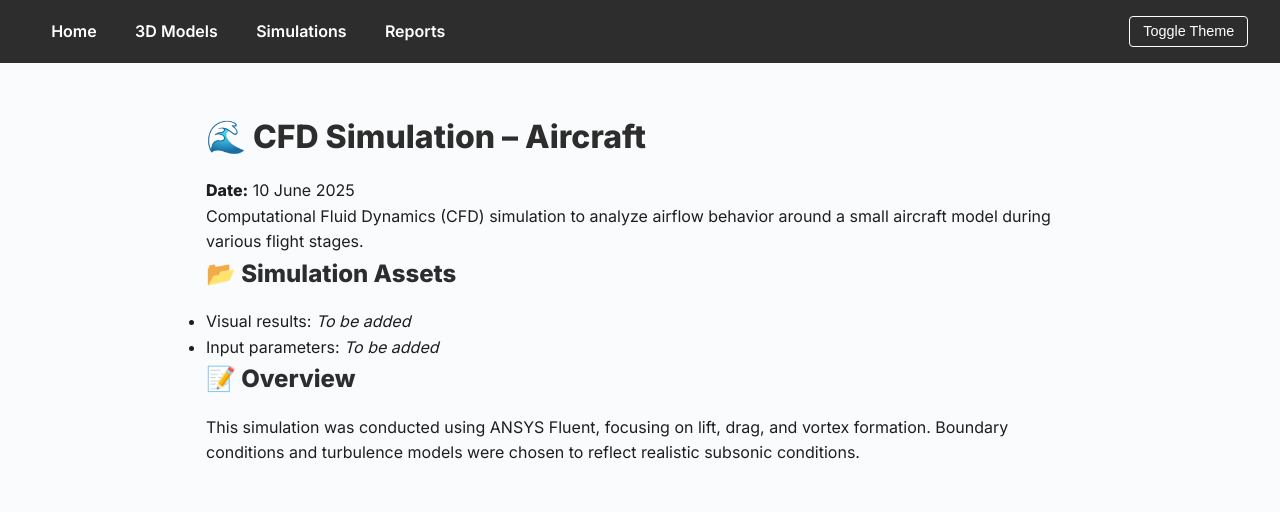
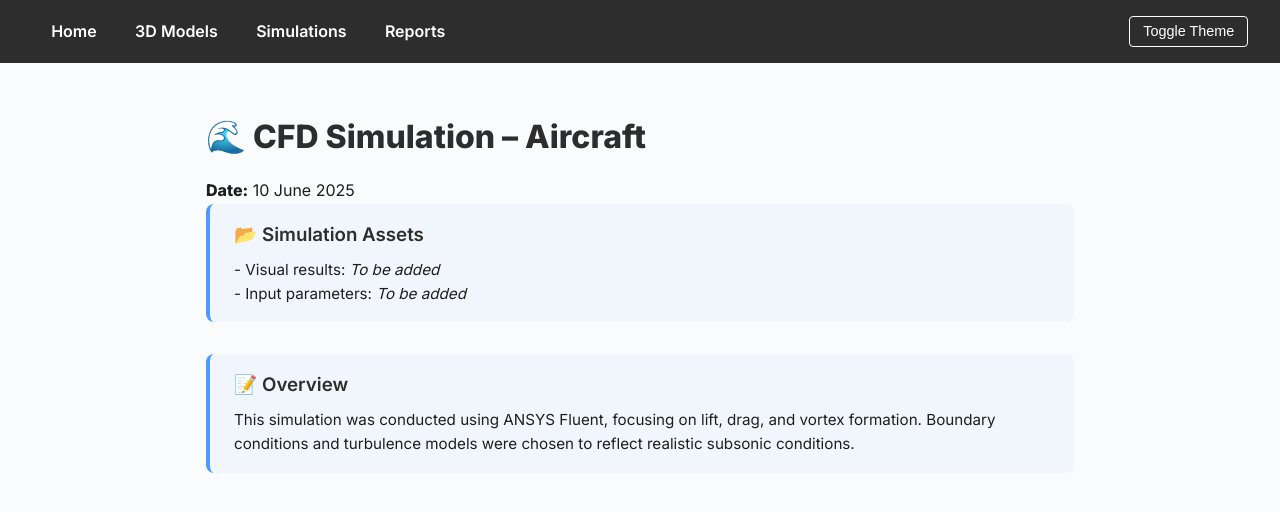
Before and after one commit to tob-mas/engineeringportfolio, a Jekyll site: the page built from simulations/10-06-25/index.md, in a window 1280 px wide. Shown: the top 512 px of the page. Built offline with Jekyll 4.4.1, drawn with Linux system fonts in a browser that asks for light colours.

Commit message:
Update index.md

```diff
--- a/simulations/10-06-25/index.md
+++ b/simulations/10-06-25/index.md
@@ -6,13 +6,13 @@ title: CFD Simulation – Aircraft (10-06-25)
 # 🌊 CFD Simulation – Aircraft
 **Date:** 10 June 2025
 
-Computational Fluid Dynamics (CFD) simulation to analyze airflow behavior around a small aircraft model during various flight stages.
+<div class="content-block">
+  <h3>📂 Simulation Assets</h3>
+  <p>- Visual results: <em>To be added</em><br>
+     - Input parameters: <em>To be added</em></p>
+</div>
 
-## 📂 Simulation Assets
-
-- Visual results: *To be added*
-- Input parameters: *To be added*
-
-## 📝 Overview
-
-This simulation was conducted using ANSYS Fluent, focusing on lift, drag, and vortex formation. Boundary conditions and turbulence models were chosen to reflect realistic subsonic conditions.
+<div class="content-block">
+  <h3>📝 Overview</h3>
+  <p>This simulation was conducted using ANSYS Fluent, focusing on lift, drag, and vortex formation. Boundary conditions and turbulence models were chosen to reflect realistic subsonic conditions.</p>
+</div>
```
